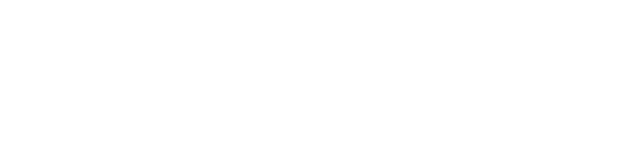
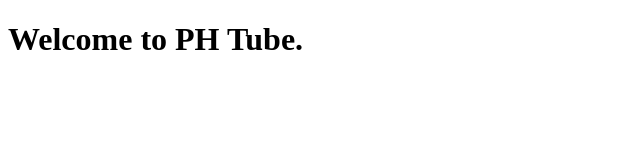
Before and after one commit to TheCoderArif/PH-Tube-Prac, a plain HTML site: page index.html in a window 1280 px wide. Shown: the whole page, without its empty margins (0-640 px from the left). Drawn offline with Linux system fonts and the light colour scheme.

Commit message:
addin important files.

```diff
--- a/index.html
+++ b/index.html
@@ -6,6 +6,6 @@
     <title>PH Tube</title>
 </head>
 <body>
-
+    <h1>Welcome to PH Tube.</h1>
 </body>
 </html>
```
